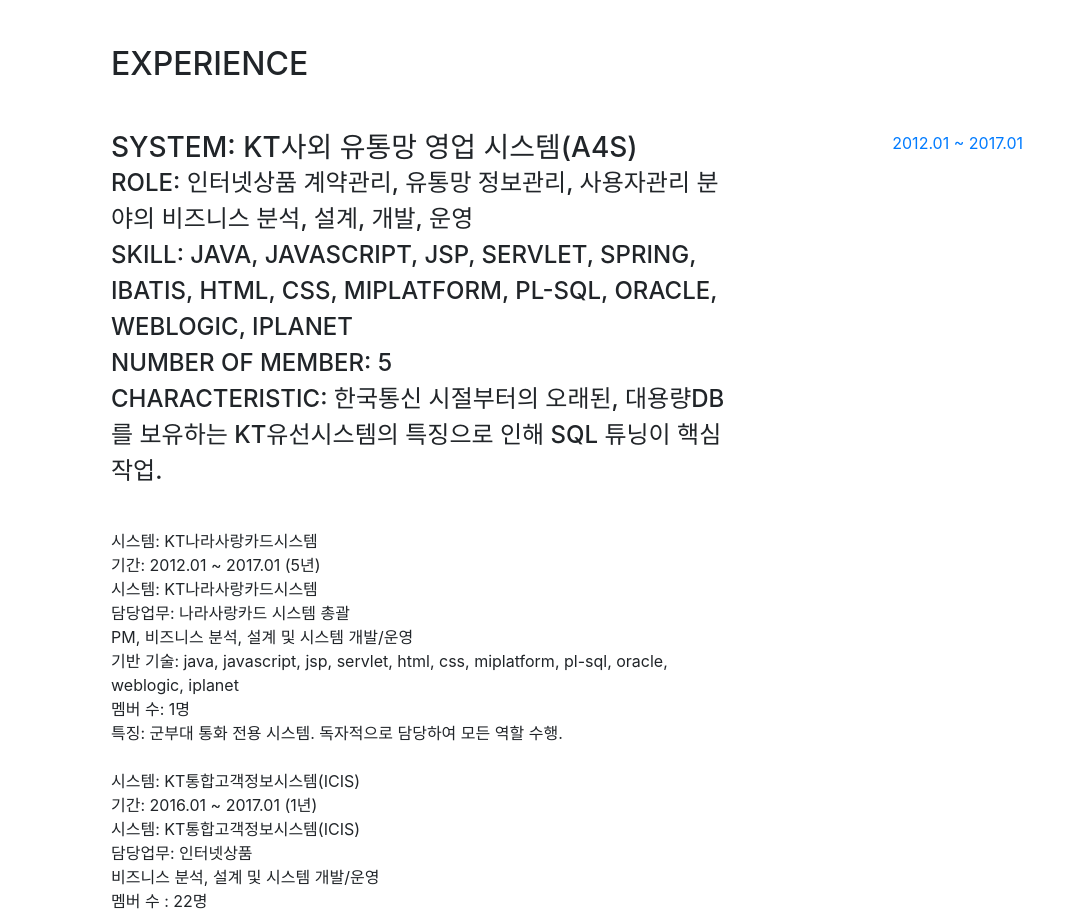
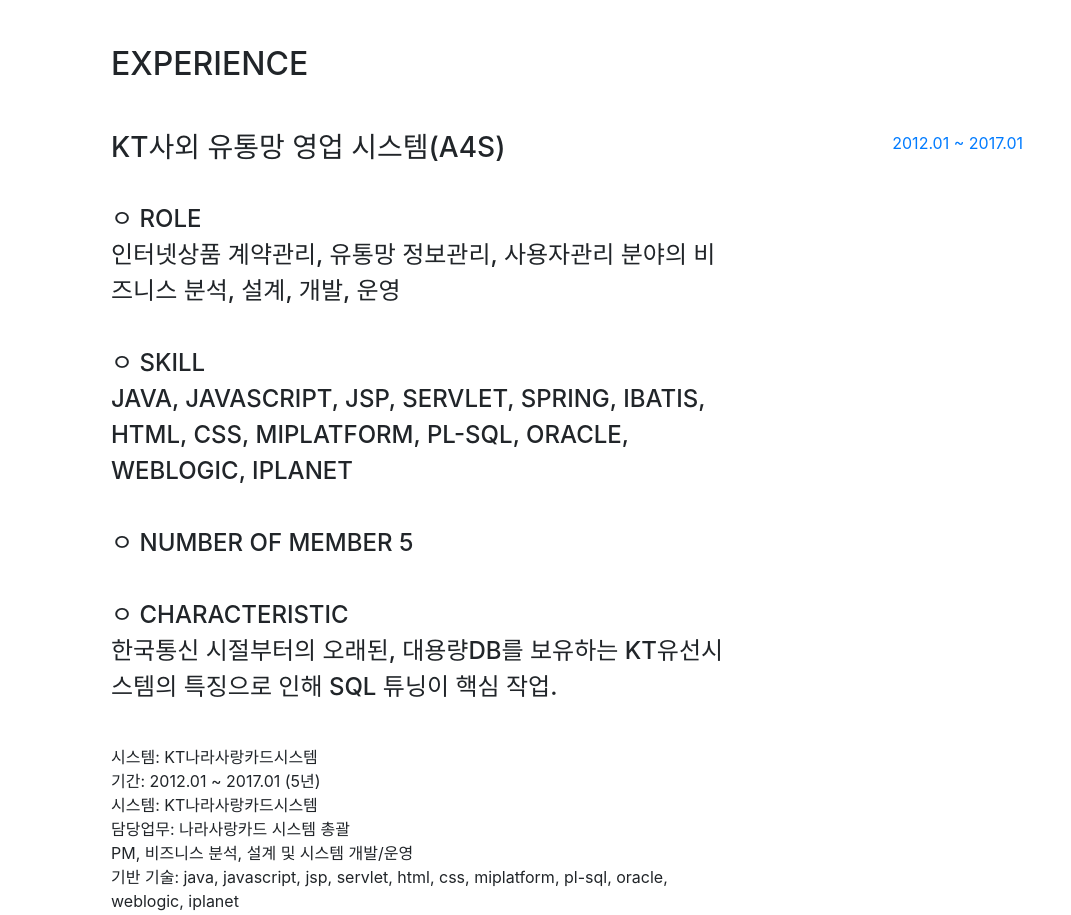
Before and after one commit to gulatnaru/gulatnaru.github.io, a website with bundled scripts: page index.html in a window 1280 px wide. Shown: the part 804-1719 px from the top of the page, without its empty margins (209-1280 px from the left). Built offline with nearby package versions, Linux system fonts and the light colour scheme; a web font is replaced by a local one.

Commit message:
experience edit v4

```diff
--- a/index.html
+++ b/index.html
@@ -101,12 +101,20 @@
           <h2 class="mb-5">EXPERIENCE</h2>
           <div class="resume-item d-flex flex-column flex-md-row mb-5">
             <div class="resume-content mr-auto">
-              <h3 class="mb-0">SYSTEM: KT사외 유통망 영업 시스템(A4S)</h3>
+              <h3 class="mb-0">KT사외 유통망 영업 시스템(A4S)</h3>
               <div class="subheading mb-3">
-				Role: 인터넷상품 계약관리, 유통망 정보관리, 사용자관리 분야의 비즈니스 분석, 설계, 개발, 운영<br>
-				Skill: java, javascript, jsp, servlet, spring, ibatis, html, css, miplatform, pl-sql, oracle, weblogic, iplanet<br>
-				Number of Member: 5<br>
-				Characteristic: 한국통신 시절부터의 오래된, 대용량DB를 보유하는 KT유선시스템의 특징으로 인해 SQL 튜닝이 핵심 작업.<br>
+                <br>
+				ㅇ Role<br>
+				인터넷상품 계약관리, 유통망 정보관리, 사용자관리 분야의 비즈니스 분석, 설계, 개발, 운영<br>
+				<br>
+				ㅇ Skill<br>
+				java, javascript, jsp, servlet, spring, ibatis, html, css, miplatform, pl-sql, oracle, weblogic, iplanet<br>
+				<br>
+				ㅇ Number of Member
+				5<br>
+				<br>
+				ㅇ Characteristic<br>
+				한국통신 시절부터의 오래된, 대용량DB를 보유하는 KT유선시스템의 특징으로 인해 SQL 튜닝이 핵심 작업.<br>
 			  </div>
 <br>
 시스템: KT나라사랑카드시스템<br>
```
